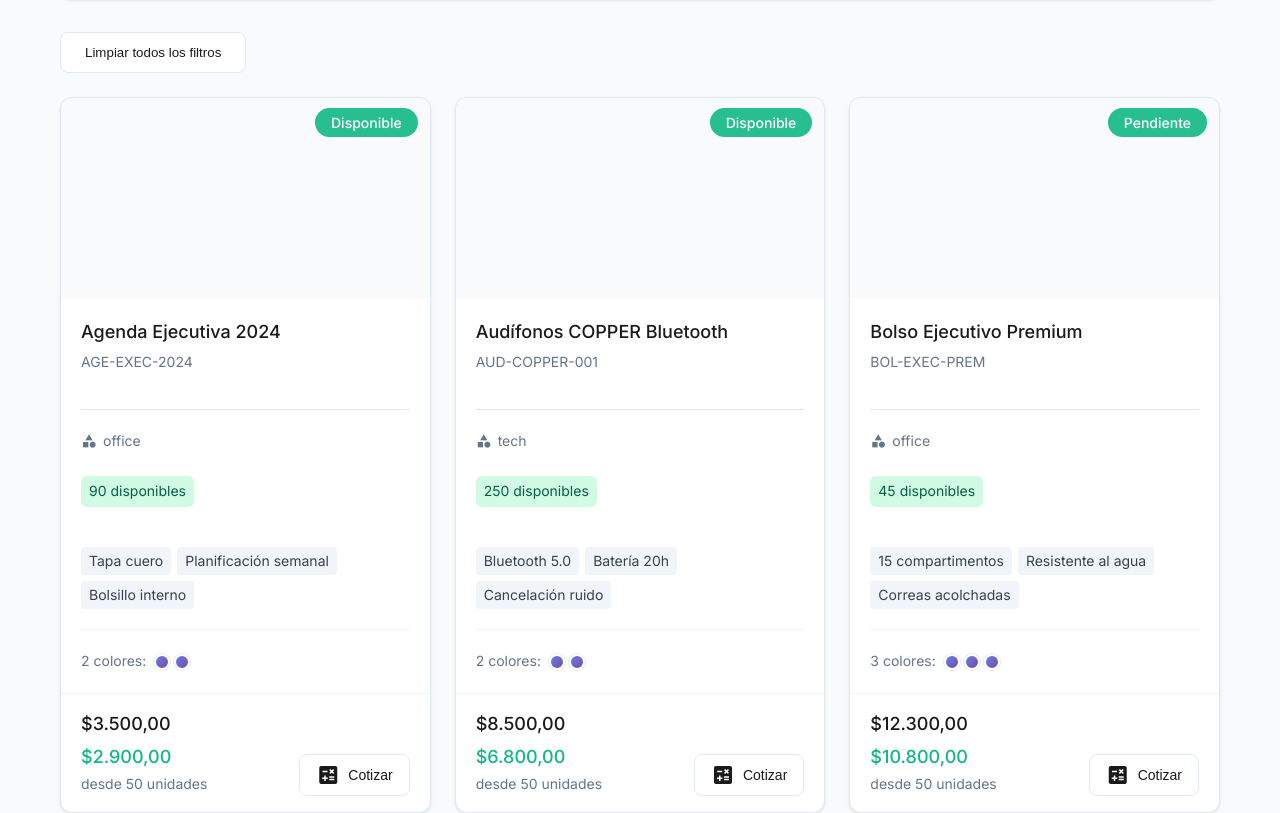
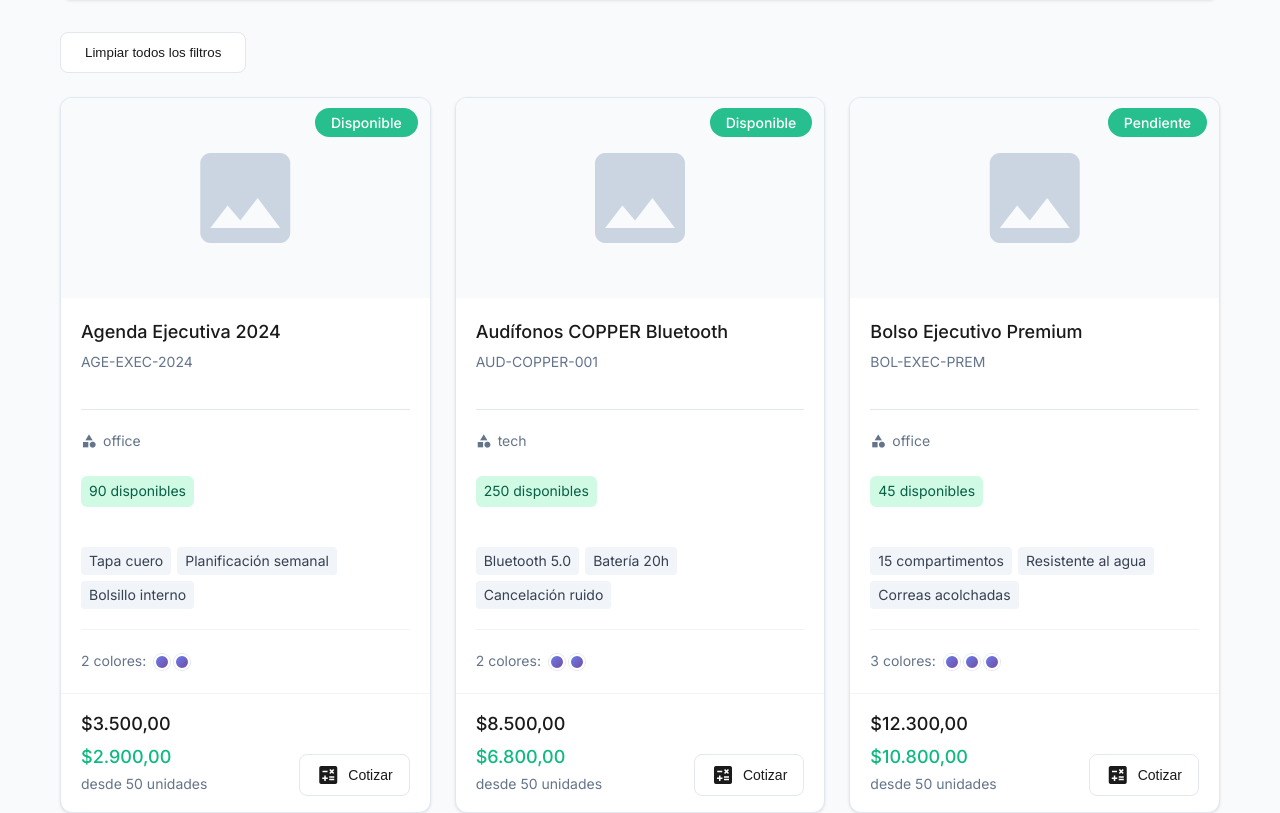
Before and after one commit to Cristian-Massa/Test-SWAG, a React (Vite) app: page / in a window 1280 px wide. Shown: the part 1039-1852 px from the top of the page. Built offline with nearby package versions, Linux system fonts and the light colour scheme.

Commit message:
delete toast for page

```diff
--- a/src/components/ProductCard.tsx
+++ b/src/components/ProductCard.tsx
@@ -40,17 +40,19 @@ const ProductCard = ({ product }: ProductCardProps) => {
     }
     return null;
   };
-
   return (
     <div className="product-card">
       <Link to={`/product/${product.id}`} className="product-link">
         {/* Product Image */}
         <div className="product-image">
           {/* Bug: no real image handling */}
-          <img src={product.image} />
-          {/* <div className="image-placeholder">
-            <span className="material-icons">image</span>
-          </div> */}
+          {product.image ? (
+            <img src={product.image} />
+          ) : (
+            <div className="image-placeholder">
+              <span className="material-icons">image</span>
+            </div>
+          )}
 
           {/* Status Badge */}
           <div className="product-status">{getStatusBadge}</div>
--- a/src/components/SupplierList.tsx
+++ b/src/components/SupplierList.tsx
@@ -1,6 +1,5 @@
 import { useFetch } from "../hooks/useFetch";
 import { suppliers as MockSuppliers } from "../data/products";
-import { useToast } from "../context/ToastContext";
 interface Supplier {
   id: string;
   name: string;
--- a/src/libs/calculatePrice.ts
+++ b/src/libs/calculatePrice.ts
@@ -13,6 +13,6 @@ export const calculatePrice = (qty: number, product: Product) => {
       applicableBreak = product.priceBreaks[i];
     }
   }
-
+  console.log(applicableBreak);
   return applicableBreak.price * qty;
 };
```
